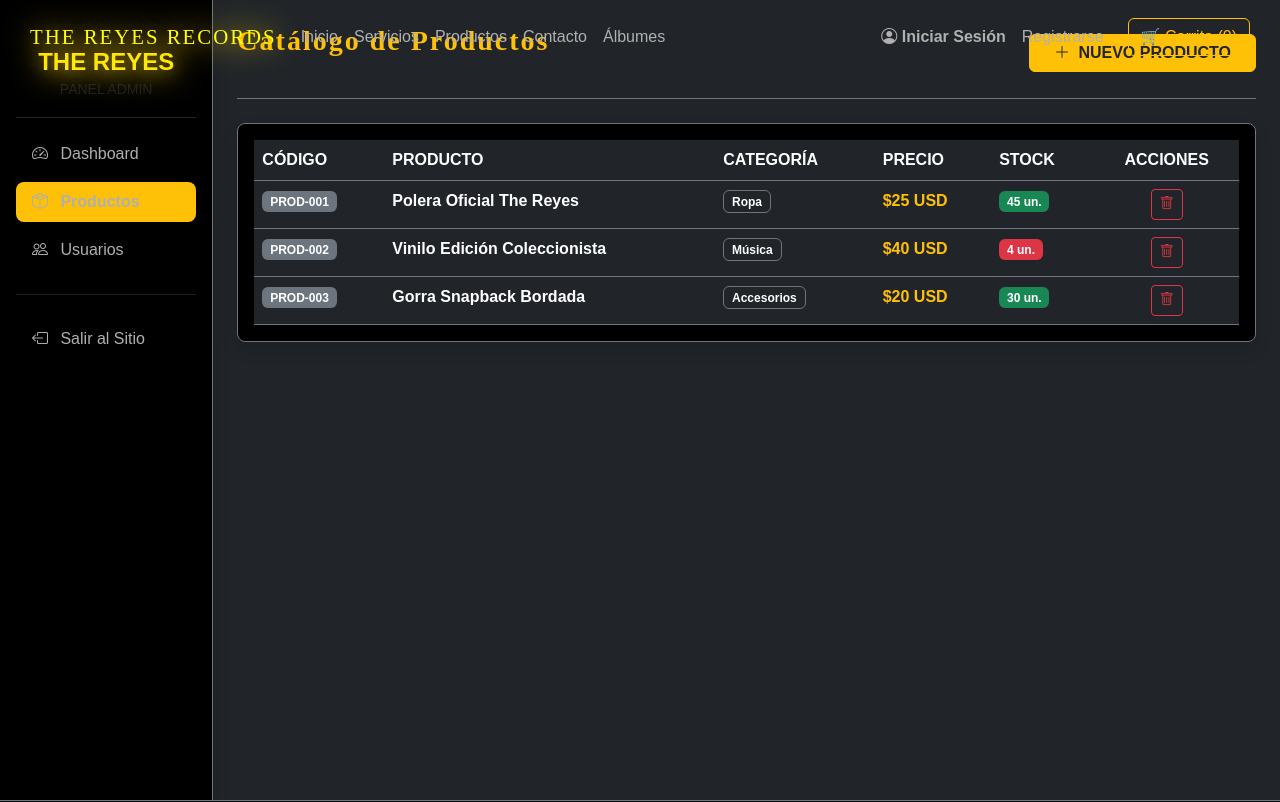
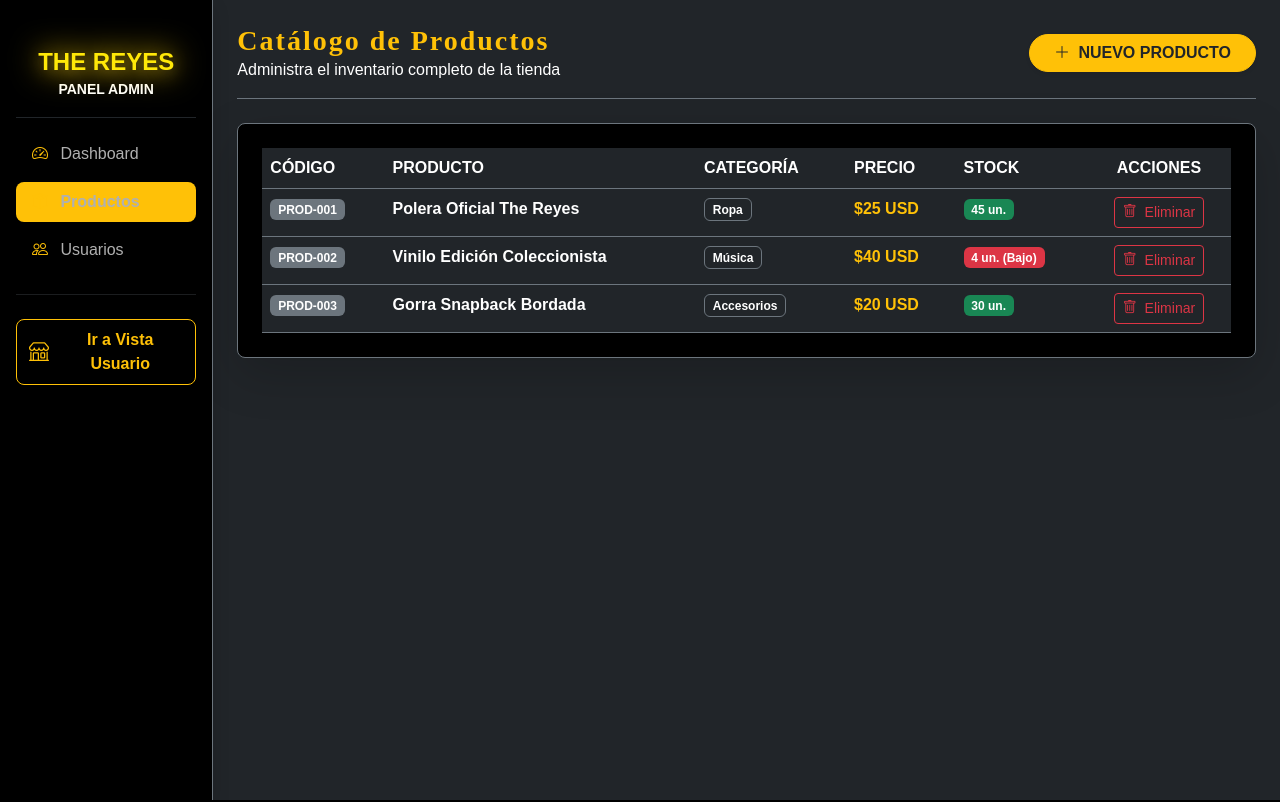
Before and after one commit to johao-riquelme/disqueraReact, a React (Vite) app in the folder disquera/: page /admin/productos in a window 1280 px wide. Shown: the top 802 px of the page. Built offline with nearby package versions, Linux system fonts and the light colour scheme.

Commit message:
mejorado modo admin

```diff
--- a/disquera/src/App.jsx
+++ b/disquera/src/App.jsx
@@ -1,5 +1,5 @@
 import { useState } from 'react';
-import { BrowserRouter as Router, Routes, Route } from 'react-router-dom';
+import { BrowserRouter as Router, Routes, Route, useLocation } from 'react-router-dom';
 
 import { Navbar } from './components/Navbar';
 import { Footer } from './components/Footer';
@@ -26,15 +26,21 @@
 import { AdminProductos } from './view/AdminProductos';
 import { AdminNuevoProducto } from './view/AdminNuevoProducto';
 
-function App() {
+// Componente para aplicar el layout condicional
+function AppContent() {
   const [showCart, setShowCart] = useState(false);
+  const location = useLocation();
 
   const handleCloseCart = () => setShowCart(false);
   const handleShowCart = () => setShowCart(true);
 
+  // Verificamos si la ruta actual empieza por /admin
+  const esAdmin = location.pathname.startsWith('/admin');
+
   return (
-    <Router>
-      <Navbar handleShowCart={handleShowCart} />
+    <>
+      {/* Solo renderiza el Navbar si NO estamos en una ruta de administración */}
+      {!esAdmin && <Navbar handleShowCart={handleShowCart} />}
 
       <Routes>
         {/* VISTAS PÚBLICAS */}
@@ -63,12 +69,23 @@
         <Route path="/admin/productos/nuevo" element={<AdminNuevoProducto />} />
       </Routes>
 
-      <Footer />
+      {/* Solo renderiza el Footer y ModalCarrito fuera de la administración */}
+      {!esAdmin && <Footer />}
 
-      <ModalCarrito
-        show={showCart}
-        handleClose={handleCloseCart}
-      />
+      {!esAdmin && (
+        <ModalCarrito
+          show={showCart}
+          handleClose={handleCloseCart}
+        />
+      )}
+    </>
+  );
+}
+
+function App() {
+  return (
+    <Router>
+      <AppContent />
     </Router>
   );
 }
--- a/disquera/src/components/AdminSidebar.jsx
+++ b/disquera/src/components/AdminSidebar.jsx
@@ -8,39 +8,59 @@
   return (
     <nav className="col-md-3 col-lg-2 d-md-block bg-black sidebar border-end border-secondary min-vh-100 p-3 shadow">
       <div className="position-sticky pt-3">
+        {/* LOGO Y SUBTÍTULO EN BLANCO Y DORADO BRILANTE */}
         <div className="text-center py-3 border-bottom border-dark mb-3">
           <h4 className="gold-title fw-bold m-0 tracking-wide">THE REYES</h4>
-          <small className="text-muted fs-7">PANEL ADMIN</small>
+          <small className="text-white fw-semibold fs-7 tracking-wider">PANEL ADMIN</small>
         </div>
+
+        {/* MENÚ DE NAVEGACIÓN */}
         <ul className="nav flex-column gap-2">
           <li className="nav-item">
             <Link
-              className={`nav-link rounded-3 px-3 py-2 transition-all ${isActive('/admin') ? 'bg-warning text-dark fw-bold' : 'text-light bg-hover-dark'}`}
+              className={`nav-link rounded-3 px-3 py-2 transition-all ${
+                isActive('/admin') ? 'bg-warning text-dark fw-bold' : 'text-white bg-hover-dark'
+              }`}
               to="/admin"
             >
-              <i className="bi bi-speedometer2 me-2"></i> Dashboard
+              <i className="bi bi-speedometer2 me-2 text-warning"></i> Dashboard
             </Link>
           </li>
+
           <li className="nav-item">
             <Link
-              className={`nav-link rounded-3 px-3 py-2 transition-all ${isActive('/admin/productos') || isActive('/admin/productos/nuevo') ? 'bg-warning text-dark fw-bold' : 'text-light bg-hover-dark'}`}
+              className={`nav-link rounded-3 px-3 py-2 transition-all ${
+                isActive('/admin/productos') || isActive('/admin/productos/nuevo')
+                  ? 'bg-warning text-dark fw-bold'
+                  : 'text-white bg-hover-dark'
+              }`}
               to="/admin/productos"
             >
-              <i className="bi bi-box-seam me-2"></i> Productos
+              <i className="bi bi-box-seam me-2 text-warning"></i> Productos
             </Link>
           </li>
+
           <li className="nav-item">
             <Link
-              className={`nav-link rounded-3 px-3 py-2 transition-all ${isActive('/admin/usuarios') ? 'bg-warning text-dark fw-bold' : 'text-light bg-hover-dark'}`}
+              className={`nav-link rounded-3 px-3 py-2 transition-all ${
+                isActive('/admin/usuarios') ? 'bg-warning text-dark fw-bold' : 'text-white bg-hover-dark'
+              }`}
               to="/admin/usuarios"
             >
-              <i className="bi bi-people me-2"></i> Usuarios
+              <i className="bi bi-people me-2 text-warning"></i> Usuarios
             </Link>
           </li>
+
           <hr className="border-secondary my-3" />
+
+          {/* BOTÓN REGRESAR A LA VISTA PÚBLICA */}
           <li className="nav-item">
-            <Link className="nav-link text-danger rounded-3 px-3 py-2" to="/">
-              <i className="bi bi-box-arrow-left me-2"></i> Salir al Sitio
+            <Link
+              className="btn btn-outline-warning w-100 fw-bold d-flex align-items-center justify-content-center gap-2 py-2 rounded-3 shadow-sm"
+              to="/"
+            >
+              <i className="bi bi-shop fs-5"></i>
+              <span>Ir a Vista Usuario</span>
             </Link>
           </li>
         </ul>
--- a/disquera/src/view/AdminHome.jsx
+++ b/disquera/src/view/AdminHome.jsx
@@ -1,3 +1,4 @@
+import { Link } from 'react-router-dom';
 import { AdminSidebar } from '../components/AdminSidebar';
 
 export const AdminHome = () => {
@@ -9,18 +10,26 @@
         <main className="col-md-9 ms-sm-auto col-lg-10 px-md-4 py-4">
           <div className="d-flex justify-content-between align-items-center pb-3 mb-4 border-bottom border-secondary">
             <h1 className="h3 gold-title fw-bold m-0">¡Bienvenido, Administrador!</h1>
-            <span className="badge bg-outline-warning border border-warning text-warning px-3 py-2 rounded-pill">
-              <i className="bi bi-person-circle me-1"></i> Admin Online
-            </span>
+
+            <div className="d-flex align-items-center gap-2">
+              <Link to="/" className="btn btn-warning fw-bold text-dark rounded-pill px-3 py-1 d-flex align-items-center gap-2">
+                <i className="bi bi-house-door-fill"></i> Ver Sitio Web
+              </Link>
+
+              <span className="badge bg-outline-warning border border-warning text-warning px-3 py-2 rounded-pill">
+                <i className="bi bi-person-circle me-1"></i> Admin Online
+              </span>
+            </div>
           </div>
 
-          {/* TARJETAS RESUMEN (KPIs) */}
+          {/* TARJETAS RESUMEN */}
           <div className="row g-4 mb-5">
             <div className="col-12 col-sm-6 col-xl-3">
               <div className="card bg-black text-light border-secondary shadow-sm rounded-4">
                 <div className="card-body d-flex align-items-center justify-content-between">
                   <div>
-                    <span className="text-muted fs-7">Ventas Totales</span>
+                    {/* Texto en blanco brillante */}
+                    <span className="text-white fs-7">Ventas Totales</span>
                     <h3 className="gold-title fw-bold m-0">$12,450 USD</h3>
                   </div>
                   <div className="p-3 bg-warning bg-opacity-10 rounded-circle text-warning fs-3">
@@ -34,7 +43,7 @@
               <div className="card bg-black text-light border-secondary shadow-sm rounded-4">
                 <div className="card-body d-flex align-items-center justify-content-between">
                   <div>
-                    <span className="text-muted fs-7">Productos</span>
+                    <span className="text-white fs-7">Productos</span>
                     <h3 className="gold-title fw-bold m-0">24</h3>
                   </div>
                   <div className="p-3 bg-info bg-opacity-10 rounded-circle text-info fs-3">
@@ -48,7 +57,7 @@
               <div className="card bg-black text-light border-secondary shadow-sm rounded-4">
                 <div className="card-body d-flex align-items-center justify-content-between">
                   <div>
-                    <span className="text-muted fs-7">Usuarios</span>
+                    <span className="text-white fs-7">Usuarios</span>
                     <h3 className="gold-title fw-bold m-0">158</h3>
                   </div>
                   <div className="p-3 bg-success bg-opacity-10 rounded-circle text-success fs-3">
@@ -62,7 +71,7 @@
               <div className="card bg-black text-light border-secondary shadow-sm rounded-4">
                 <div className="card-body d-flex align-items-center justify-content-between">
                   <div>
-                    <span className="text-muted fs-7">Órdenes Pendientes</span>
+                    <span className="text-white fs-7">Órdenes Pendientes</span>
                     <h3 className="gold-title fw-bold m-0">5</h3>
                   </div>
                   <div className="p-3 bg-danger bg-opacity-10 rounded-circle text-danger fs-3">
@@ -76,7 +85,8 @@
           <div className="p-5 bg-black rounded-4 border border-secondary text-center shadow">
             <i className="bi bi-music-note-beamed text-warning display-3 mb-3 d-block"></i>
             <h3 className="gold-title fw-bold">Panel de Control The Reyes Records</h3>
-            <p className="text-muted max-w-md mx-auto">
+            {/* Texto en blanco brillante */}
+            <p className="text-white max-w-md mx-auto fs-6 mt-2">
               Gestiona el catálogo de productos, revisa las métricas de usuarios y mantén actualizado tu eCommerce desde este panel centralizado.
             </p>
           </div>
--- a/disquera/src/view/AdminProductos.jsx
+++ b/disquera/src/view/AdminProductos.jsx
@@ -7,12 +7,17 @@
   const [productos, setProductos] = useState([]);
 
   useEffect(() => {
+    // Simulación de carga de productos desde la Base de Datos
+    const obtenerProductosFalsos = () => {
       const dataProductos = [
         { id: 1, codigo: "PROD-001", nombre: "Polera Oficial The Reyes", categoria: "Ropa", precio: 25, stock: 45 },
         { id: 2, codigo: "PROD-002", nombre: "Vinilo Edición Coleccionista", categoria: "Música", precio: 40, stock: 4 },
         { id: 3, codigo: "PROD-003", nombre: "Gorra Snapback Bordada", categoria: "Accesorios", precio: 20, stock: 30 }
       ];
       setProductos(dataProductos);
+    };
+
+    obtenerProductosFalsos();
   }, []);
 
   const handleEliminarProducto = (id) => {
@@ -24,22 +29,22 @@
   return (
     <div className="container-fluid bg-dark text-light min-vh-100 p-0 overflow-hidden">
       <div className="row g-0">
-        {/* Barra lateral aislada */}
+        {/* Barra lateral unificada */}
         <AdminSidebar />
 
-        {/* Contenido principal despejado */}
+        {/* Contenido Principal */}
         <main className="col-md-9 ms-sm-auto col-lg-10 px-md-4 py-4">
           <div className="d-flex justify-content-between align-items-center pb-3 mb-4 border-bottom border-secondary">
             <div>
               <h1 className="h3 text-warning fw-bold m-0">Catálogo de Productos</h1>
-              <small className="text-muted">Administra el inventario del sitio</small>
+              <small className="text-white fs-6">Administra el inventario completo de la tienda</small>
             </div>
-            <Link to="/admin/productos/nuevo" className="btn btn-warning fw-bold text-dark px-4">
+            <Link to="/admin/productos/nuevo" className="btn btn-warning fw-bold text-dark px-4 rounded-pill shadow-sm">
               <i className="bi bi-plus-lg me-1"></i> NUEVO PRODUCTO
             </Link>
           </div>
 
-          <div className="bg-black p-3 rounded-3 border border-secondary shadow">
+          <div className="bg-black p-4 rounded-3 border border-secondary shadow-lg">
             <Table responsive borderless hover variant="dark" align="middle" className="mb-0">
               <thead>
                 <tr className="border-bottom border-secondary text-warning">
@@ -54,13 +59,17 @@
               <tbody>
                 {productos.map((prod) => (
                   <tr key={prod.id} className="border-bottom border-secondary">
-                    <td><span className="badge bg-secondary">{prod.codigo}</span></td>
+                    <td>
+                      <span className="badge bg-secondary text-white fw-bold">{prod.codigo}</span>
+                    </td>
                     <td className="fw-semibold text-white">{prod.nombre}</td>
-                    <td><span className="badge bg-dark border border-secondary">{prod.categoria}</span></td>
+                    <td>
+                      <span className="badge bg-dark border border-secondary text-white">{prod.categoria}</span>
+                    </td>
                     <td className="text-warning fw-bold">${prod.precio} USD</td>
                     <td>
-                      <span className={`badge ${prod.stock < 10 ? 'bg-danger' : 'bg-success'}`}>
-                        {prod.stock} un.
+                      <span className={`badge ${prod.stock < 10 ? 'bg-danger text-white' : 'bg-success text-white'}`}>
+                        {prod.stock} un. {prod.stock < 10 && '(Bajo)'}
                       </span>
                     </td>
                     <td className="text-center">
@@ -68,8 +77,9 @@
                         variant="outline-danger"
                         size="sm"
                         onClick={() => handleEliminarProducto(prod.id)}
+                        title="Eliminar producto"
                       >
-                        <i className="bi bi-trash"></i>
+                        <i className="bi bi-trash me-1"></i> Eliminar
                       </Button>
                     </td>
                   </tr>
```
Also changed, not shown: disquera/src/view/AdminUsuarios.jsx (+13 -5 lines). Lines whose indentation alone changed are shown as unchanged.
